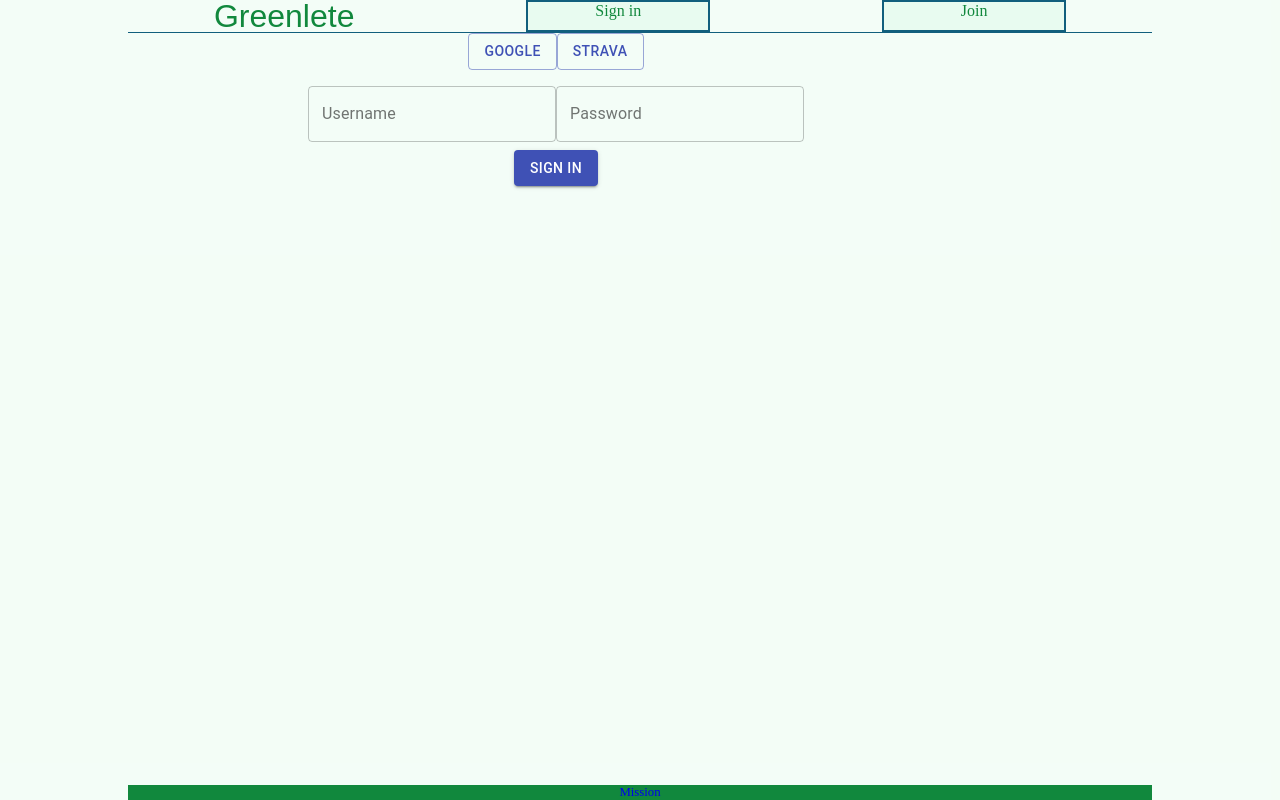
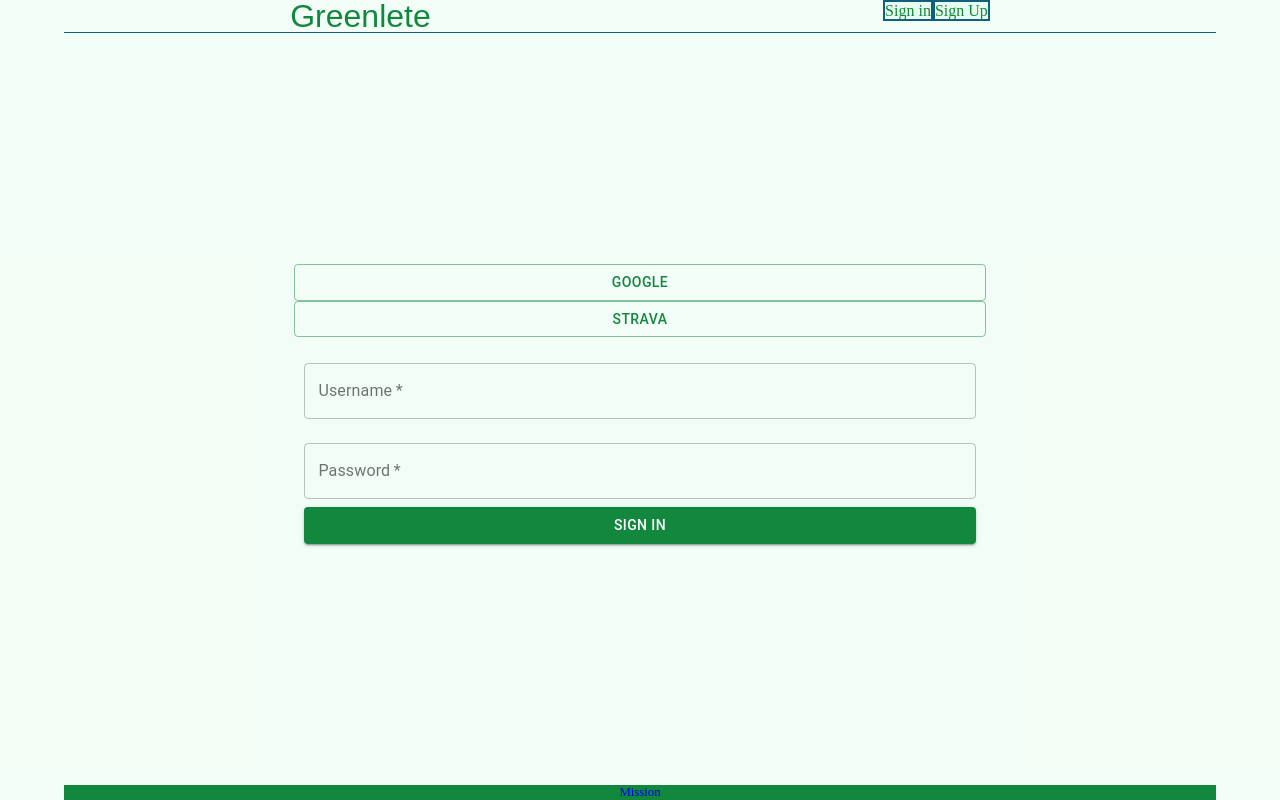
Before and after one commit to keolasin/greenlete, a React (Create React App) app in the folder greenlete/: page /users/sign_in in a window 1280 px wide. Built offline with nearby package versions, Linux system fonts and the light colour scheme; no server answers.

Commit message:
user auth working

```diff
--- a/greenlete/src/App.css
+++ b/greenlete/src/App.css
@@ -25,11 +25,11 @@
   font-family: "Bungee Shade", sans-serif;
   color: #11883d;
   border: 1px #449c65;
-  font-size: 2em;
+  font-size: 1.4em;
   line-height: 1em;
 }
 
-.sign-up-button {
+.large-button {
   background-color: rgba(136, 232, 171, 0.1);
   border: 2px solid #115f7d;
   font-family: "Bungee";
@@ -76,6 +76,37 @@ img[alt~="Trash"] {
   height: auto;
 }
 
+/* sign in */
+.sign-in-page {
+  height: 100%;
+  width: 100vw;
+  display: flex;
+  justify-content: center;
+  align-items: center;
+  align-content: center;
+}
+
+.sign-in-box {
+  display: flex;
+  flex-flow: column nowrap;
+  max-height: 100%;
+  height: 80%;
+  width: 90%;
+  justify-content: center;
+  background-color: ;
+}
+
+.sign-in-box > form {
+  display: flex;
+  flex-flow: column;
+}
+
+.sign-up-images {
+  display: none;
+  align-items: center;
+  justify-content: center;
+}
+
 /* tracker bar */
 .tracker-bar {
   margin-top: 10px;
@@ -115,17 +146,63 @@ footer > a {
 
 /* large screens */
 @media all and (min-width: 800px) {
+  #main-site-name {
+    font-size: 2em;
+  }
+
   .App {
     align-content: center;
     align-items: center;
   }
   .navbar {
     flex-flow: row wrap;
-    max-width: 80vw;
+    max-width: 90vw;
     justify-content: space-around;
     max-height: 10vh;
   }
 
+  /* log-in */
+  .sign-in-page {
+    height: 100%;
+    width: 100%;
+    display: flex;
+    justify-content: center;
+    align-items: center;
+    align-content: center;
+  }
+
+  .sign-in-box {
+    display: flex;
+    flex-flow: column nowrap;
+    max-height: 100%;
+    height: 80%;
+    width: 60%;
+    justify-content: center;
+    margin: 10px;
+  }
+
+  .sign-in-box > form {
+    display: flex;
+    flex-flow: column;
+    margin: 10px;
+  }
+  .sign-up-images > img[alt~="Trash"] {
+    max-width: 80%;
+    height: auto;
+  }
+  img[alt~="Trash"] {
+    max-width: 40%;
+    height: auto;
+  }
+  .sign-up-images {
+    display: flex;
+    align-items: center;
+    justify-content: center;
+    width: 50%;
+    padding: 65px 90px;
+    background-color: #88e8ab;
+    margin: 10px;
+  }
   .sign-up-button {
     border: 2px solid #115f7d;
     font-family: "Bungee";
@@ -136,7 +213,7 @@ footer > a {
 
   main {
     display: flex;
-    max-width: 60vw;
+    max-width: 90vw;
     align-content: center;
   }
 
@@ -157,6 +234,6 @@ footer > a {
     font-size: 1.5em;
   }
   footer {
-    width: 80%;
+    width: 90vw;
   }
 }
--- a/greenlete/src/App.js
+++ b/greenlete/src/App.js
@@ -1,6 +1,7 @@
 import React, { Component } from "react";
 import { Route } from "react-router-dom";
 import "./App.css";
+import axios from "axios";
 
 import Navbar from "./components/common/Navbar";
 import Landing from "./components/Landing";
@@ -8,7 +9,6 @@ import Footer from "./components/common/Footer";
 import SignUp from "./components/SignUp";
 import SignIn from "./components/SignIn";
 import Dashboard from "./components/Dashboard";
-import axios from "axios";
 
 class App extends Component {
   constructor(props) {
@@ -24,7 +24,7 @@ class App extends Component {
 
   checkUser() {
     axios(`/api/users/check`).then(res => {
-      if (res.user) {
+      if (res.data.user) {
         this.setState({
           loggedIn: true,
           userData: res.data.user
@@ -42,14 +42,19 @@ class App extends Component {
     this.setState(userObject);
   }
 
-  componentWillMount() {
+  componentDidMount() {
     this.checkUser();
   }
 
   render() {
+    console.log(this.state);
     return (
       <div className="App">
-        <Navbar updateUser={this.updateUser} loggedIn={this.state.loggedIn} />
+        <Navbar
+          updateUser={this.updateUser}
+          loggedIn={this.state.loggedIn}
+          userData={this.state.userData}
+        />
         <main>
           <Route
             exact
@@ -60,7 +65,7 @@ class App extends Component {
           />
           <Route
             path="/users/sign_up"
-            render={props => <SignUp {...props} />}
+            render={props => <SignUp {...props} updateUser={this.updateUser} />}
           />
           <Route
             path="/users/sign_in"
--- a/greenlete/src/components/SignIn.js
+++ b/greenlete/src/components/SignIn.js
@@ -1,9 +1,18 @@
 import React, { Component } from "react";
+import axios from "axios";
+
+import Avatar from "@material-ui/core/Avatar";
+import Button from "@material-ui/core/Button";
 import CssBaseline from "@material-ui/core/CssBaseline";
+import TextField from "@material-ui/core/TextField";
+import FormControlLabel from "@material-ui/core/FormControlLabel";
+import Checkbox from "@material-ui/core/Checkbox";
+import Link from "@material-ui/core/Link";
+import Grid from "@material-ui/core/Grid";
+import Box from "@material-ui/core/Box";
+import Typography from "@material-ui/core/Typography";
+import { makeStyles } from "@material-ui/core/styles";
 import Container from "@material-ui/core/Container";
-import Button from "@material-ui/core/Button";
-import TextField from "@material-ui/core/TextField";
-import axios from "axios";
 
 class SignIn extends Component {
   constructor(props) {
@@ -33,7 +42,6 @@ class SignIn extends Component {
       data: this.state
     })
       .then(res => {
-        console.log(res);
         if (res.status === 200) {
           this.props.updateUser({
             loggedIn: true,
@@ -50,7 +58,7 @@ class SignIn extends Component {
   render() {
     return (
       <article className="sign-in-page">
-        <Container maxWidth="sm">
+        <section className="sign-in-box">
           <Button type="submit" variant="outlined" color="primary">
             Google
           </Button>
@@ -68,6 +76,8 @@ class SignIn extends Component {
               variant="outlined"
               value={this.state.username}
               onChange={this.handleInputChange}
+              autofocus
+              required
             />
 
             <TextField
@@ -81,13 +91,14 @@ class SignIn extends Component {
               variant="outlined"
               value={this.state.password}
               onChange={this.handleInputChange}
+              required
             />
 
             <Button type="submit" variant="contained" color="primary">
               Sign in
             </Button>
           </form>
-        </Container>
+        </section>
       </article>
     );
   }
--- a/greenlete/src/components/SignUp.js
+++ b/greenlete/src/components/SignUp.js
@@ -53,8 +53,15 @@ class SignUp extends Component {
 
   render() {
     return (
-      <article className="sign-up">
-        <Container maxWidth="lg">
+      <article className="sign-in-page">
+        <section className="sign-up-images">
+          <img
+            className="welcome-image"
+            src="https://greenlete.s3-us-west-1.amazonaws.com/assets/IMG_20190620_185724283_HDR.jpg"
+            alt="Trash from bike ride"
+          />
+        </section>
+        <section className="sign-in-box">
           <Button type="submit" variant="outlined" color="primary">
             Google
           </Button>
@@ -72,6 +79,8 @@ class SignUp extends Component {
               variant="outlined"
               value={this.state.username}
               onChange={this.handleInputChange}
+              required
+              autofocus
             />
 
             <TextField
@@ -85,6 +94,7 @@ class SignUp extends Component {
               variant="outlined"
               value={this.state.email}
               onChange={this.handleInputChange}
+              required
             />
 
             <TextField
@@ -98,21 +108,13 @@ class SignUp extends Component {
               variant="outlined"
               value={this.state.password}
               onChange={this.handleInputChange}
+              required
             />
             <Button type="submit" variant="contained" color="primary">
               Join
             </Button>
           </form>
-        </Container>
-
-        <Container maxWidth="lg">
-          <img
-            className="welcome-image"
-            src="https://greenlete.s3-us-west-1.amazonaws.com/assets/IMG_20190620_185724283_HDR.jpg"
-            alt="Trash from bike ride"
-          />
-        </Container>
-        <TotalsTracker />
+        </section>
       </article>
     );
   }
--- a/greenlete/src/components/common/Navbar.js
+++ b/greenlete/src/components/common/Navbar.js
@@ -10,8 +10,10 @@ class Navbar extends Component {
 
   logout(event) {
     event.preventDefault();
-    axios
-      .post("users/logout")
+    axios({
+      method: "post",
+      url: `/api/users/sign_out`
+    })
       .then(res => {
         if (res.status === 200) {
           this.props.updateUser({
@@ -21,27 +23,39 @@ class Navbar extends Component {
         }
       })
       .catch(error => {
-        console.log("Logout error: ");
-        console.log(error);
+        console.log("Logout error ", error);
       });
   }
 
   render() {
     const loggedIn = this.props.loggedIn;
+    let dashboardPath = loggedIn
+      ? `/users/${this.props.userData}/dashboard`
+      : "/";
 
     return (
       <header className="navbar">
-        <Link to="/" id="main-site-name">
+        <Link to={dashboardPath} id="main-site-name">
           Greenlete
         </Link>
-
-        <Link to="/users/sign_in" className="sign-up-button">
-          Sign in
-        </Link>
-
-        <Link to="/users/sign_up" className="sign-up-button">
-          Join
-        </Link>
+        {loggedIn ? (
+          <Link
+            to="/"
+            onClick={event => this.logout(event)}
+            className="large-button"
+          >
+            Logout
+          </Link>
+        ) : (
+          <section>
+            <Link to="/users/sign_in" className="large-button">
+              Sign in
+            </Link>
+            <Link to="/users/sign_up" className="large-button">
+              Sign Up
+            </Link>
+          </section>
+        )}
       </header>
     );
   }
--- /dev/null
+++ b/greenlete/src/components/theme.js
@@ -0,0 +1,18 @@
+import { createMuiTheme } from "@material-ui/core/styles";
+
+export default createMuiTheme({
+  palette: {
+    primary: {
+      light: "#409f63",
+      main: "#11883D",
+      dark: "#0b5f2a",
+      contrastText: "#fff"
+    },
+    secondary: {
+      light: "#5daccc",
+      main: "#3598C0",
+      dark: "#256a86",
+      contrastText: "#000"
+    }
+  }
+});
--- a/greenlete/src/index.js
+++ b/greenlete/src/index.js
@@ -4,10 +4,14 @@ import { BrowserRouter } from "react-router-dom";
 import "./index.css";
 import App from "./App";
 import * as serviceWorker from "./serviceWorker";
+import MuiThemeProvider from "@material-ui/core/styles/MuiThemeProvider";
+import theme from "./components/theme";
 
 ReactDOM.render(
   <BrowserRouter>
-    <App />
+    <MuiThemeProvider theme={theme}>
+      <App />
+    </MuiThemeProvider>
   </BrowserRouter>,
   document.getElementById("root")
 );
```
Also changed, not shown: 2 other files (tests, documents, lock files or other folders).
